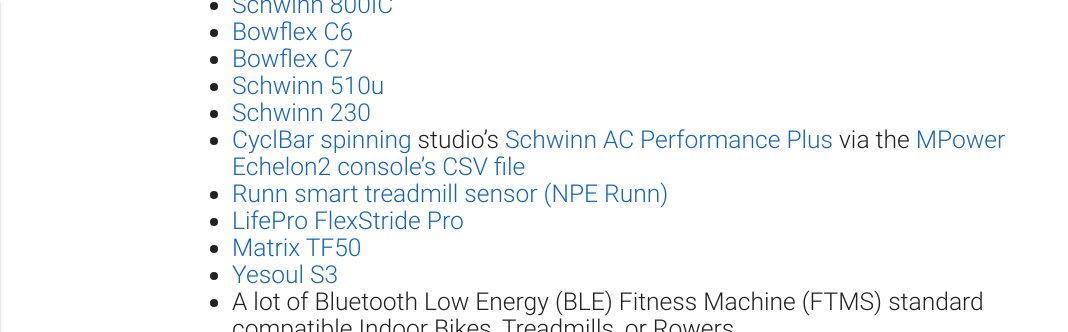
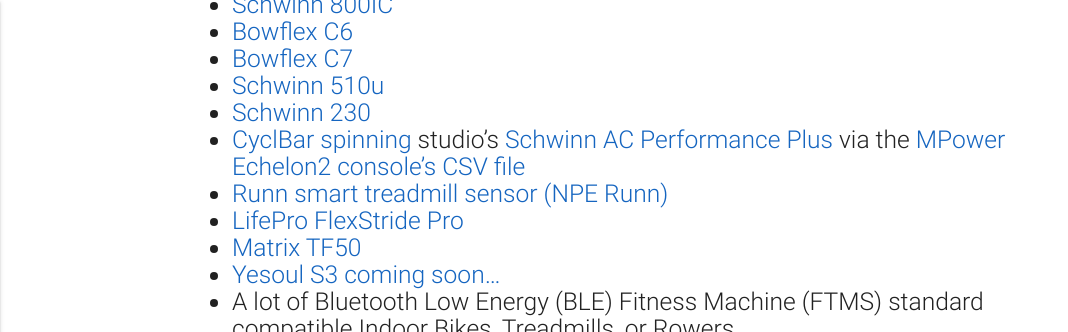
Before and after one commit to TrackMyIndoorWorkout/TrackMyIndoorWorkout.github.io, a Jekyll site: the page built from index.md, in a window 1280 px wide and 900 px high, scrolled down 2621 px, cut to the strip 0-332 px from the top of the window. Shown: the whole strip, without its empty margins (0-1068 px from the left). Built offline with Jekyll 4.4.1, drawn with Linux system fonts in a browser that asks for light colours.

Commit message:
Yesoul S3 is not working with beta 94+

```diff
--- a/index.md
+++ b/index.md
@@ -16,5 +16,5 @@ layout: home
 * [Runn smart treadmill sensor (NPE Runn)](https://npe-inc.com/runn-smart-treadmill-sensor-2/)
 * [LifePro FlexStride Pro](https://lifeprofitness.com/products/flexstride-pro-calf-leg-foot-pedal-exerciser)
 * [Matrix TF50](https://matrixhomefitness.com/products/treadmill-tf50)
-* [Yesoul S3](https://www.yesoulfitness.com/shop/yesoul-s3-indoor-cycling-bike-black/)
+* [Yesoul S3 coming soon...](https://www.yesoulfitness.com/shop/yesoul-s3-indoor-cycling-bike-black/)
 * A lot of Bluetooth Low Energy (BLE) Fitness Machine (FTMS) standard compatible Indoor Bikes, Treadmills, or Rowers
```
